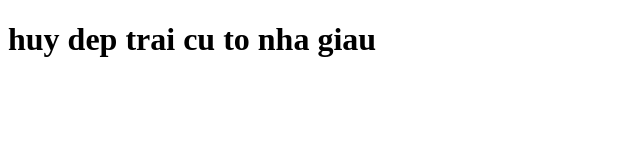
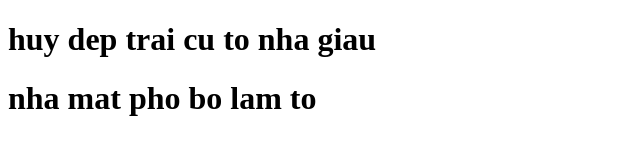
Before and after one commit to hanhathuy2612-mygit/source_java, a plain HTML site: page gacode.html in a window 1280 px wide. Shown: the whole page, without its empty margins (0-640 px from the left). Drawn offline with Linux system fonts and the light colour scheme.

Commit message:
Update gacode.html

```diff
--- a/gacode.html
+++ b/gacode.html
@@ -2,5 +2,6 @@
 <html>
     <body>
         <h1>huy dep trai cu to nha giau</h1>
+        <h1>nha mat pho bo lam to </h1>
     </body>
 </html>
```
